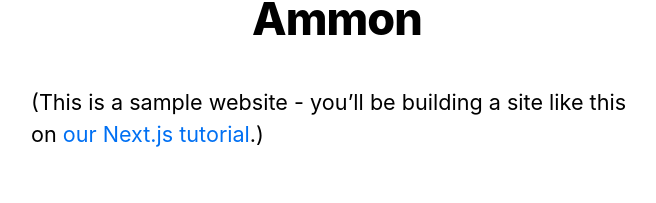
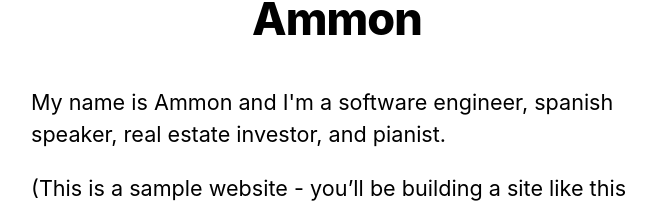
Before and after one commit to Shazammon/nextjs-blog, a Next.js app: page / in a window 1280 px wide. Shown: the part 224-427 px from the top of the page, without its empty margins (303-959 px from the left). Built offline with nearby package versions, Linux system fonts and the light colour scheme.

Commit message:
updated profile description

```diff
--- a/pages/index.js
+++ b/pages/index.js
@@ -9,7 +9,7 @@
         <title>{siteTitle}</title>
       </Head>
       <section className={utilStyles.headingMd}>
-        <p></p>
+        <p>My name is Ammon and I'm a software engineer, spanish speaker, real estate investor, and pianist.</p>
         <p>
           (This is a sample website - you’ll be building a site like this on{' '}
           <a href="https://nextjs.org/learn">our Next.js tutorial</a>.)
```
